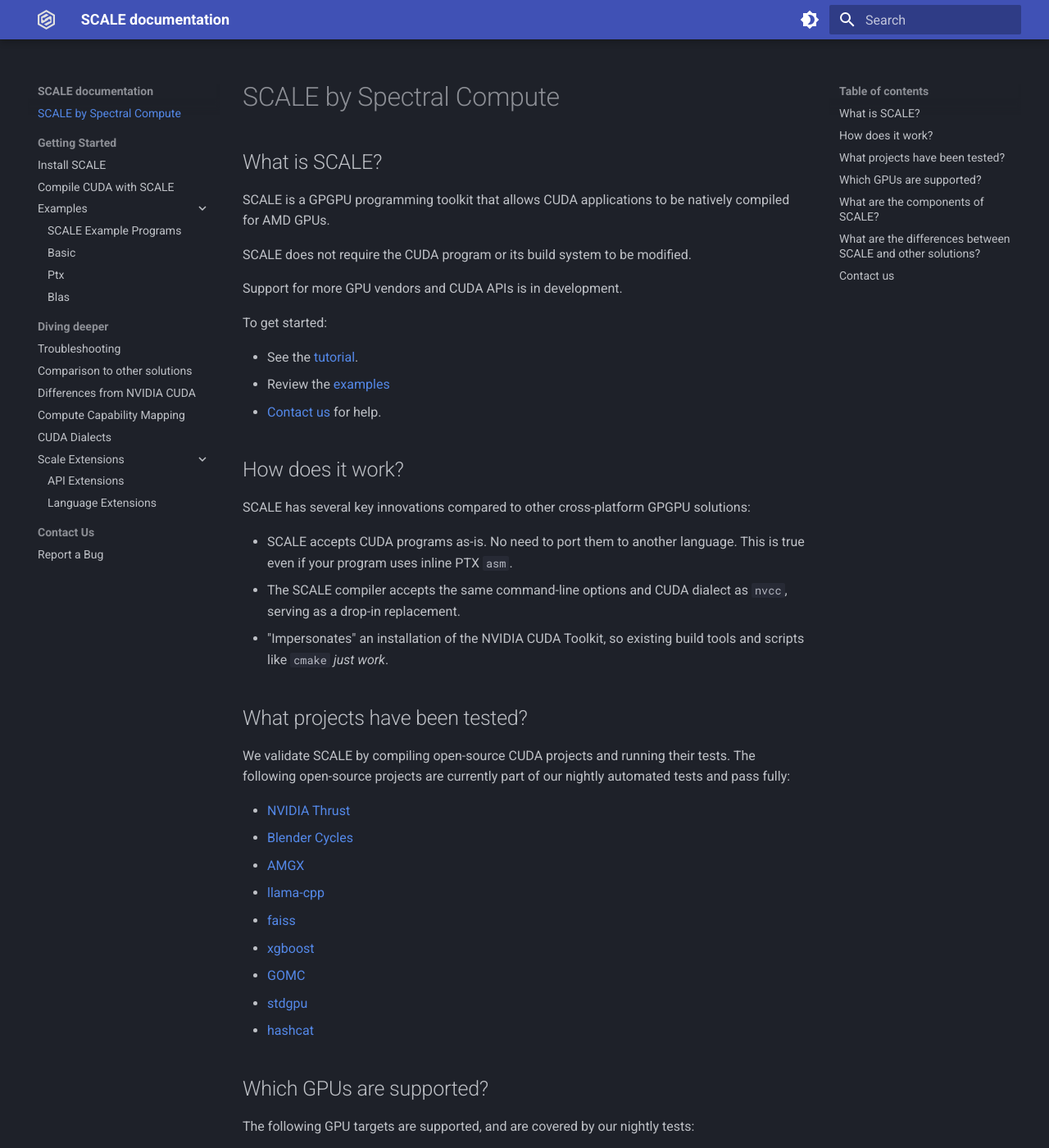
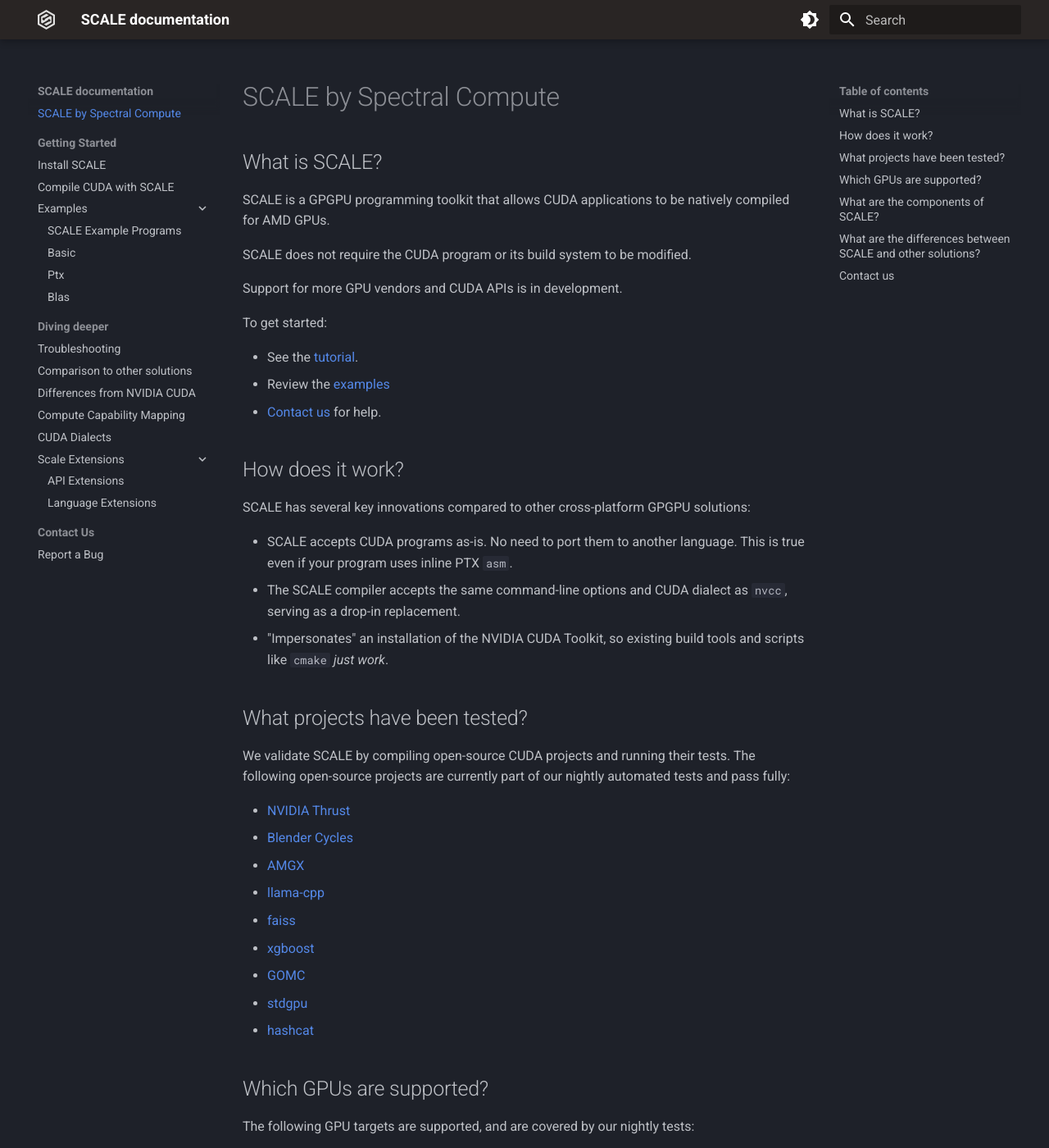
Before and after one commit to spectral-compute/scale-docs, an MkDocs documentation site: the page built from docs/README.md, in a window 1280 px wide and 1400 px high. Shown: the whole window at 82% size. Built offline with MkDocs 1.6.1 and Material for MkDocs 9.7.7, drawn with Linux system fonts in a browser that asks for light colours.

Commit message:
Slate background for the manual banner

```diff
--- /dev/null
+++ b/docs/style.css
@@ -0,0 +1,3 @@
+.md-header {
+    --md-primary-fg-color: rgb(41, 37, 36);
+}
--- a/mkdocs.yml
+++ b/mkdocs.yml
@@ -1,5 +1,7 @@
 site_name: SCALE documentation
 docs_dir: docs/
+extra_css:
+  - style.css
 theme:
   name: material
   logo: logo_white.svg
```
